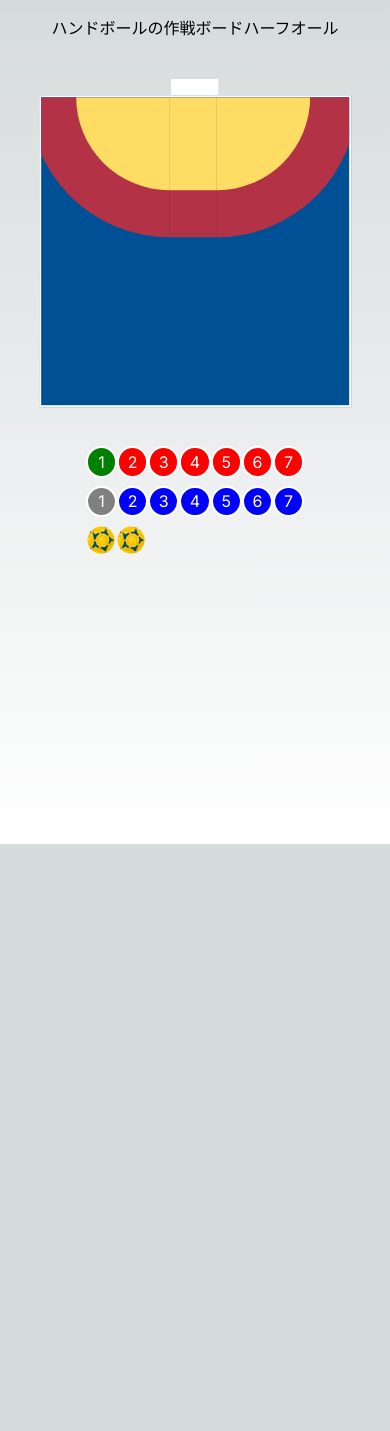
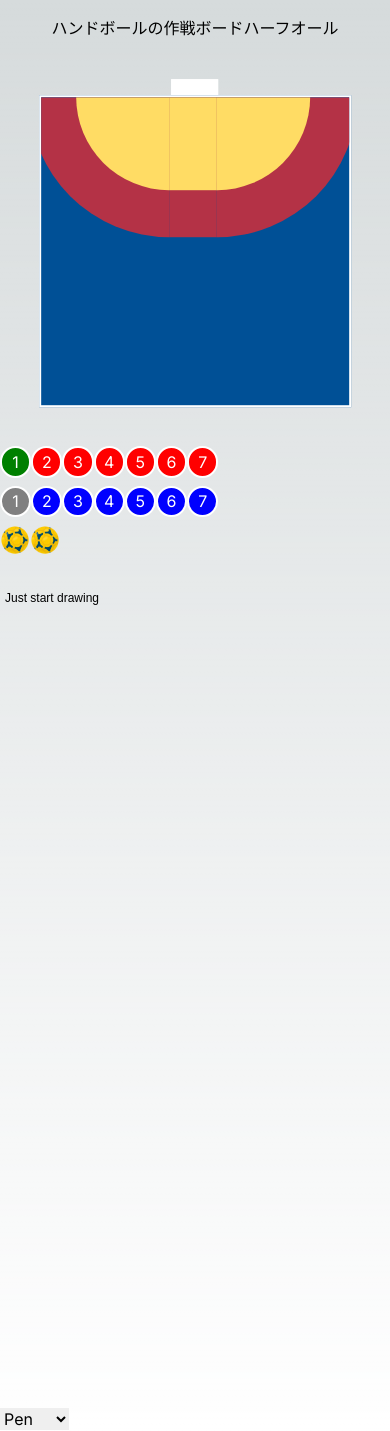
Before and after one commit to tocchi-739/handball-board, a Next.js app: page / in a window 390 px wide. Before the commit the page ends 844 px from the top, so only its background shows below. Built offline with nearby package versions, Linux system fonts and the light colour scheme.

Commit message:
✨ 線を引けるようにした

```diff
--- a/app/globals.css
+++ b/app/globals.css
@@ -17,7 +17,7 @@
 }
 html,
 body {
-  overflow: hidden;
+  /* overflow: hidden; */
 }
 body {
   color: rgb(var(--foreground-rgb));
--- a/app/page.tsx
+++ b/app/page.tsx
@@ -1,12 +1,21 @@
 "use client";
 import { AllCourt } from "@/component/AllCourt";
 import { Balls } from "@/component/Balls";
+import { DottedLineDrawing } from "@/component/DottedLineDrawing";
 import { HalfCourt } from "@/component/HalfCourt";
 import { Header } from "@/component/Header";
 import { Player } from "@/component/Player";
+import dynamic from "next/dynamic";
 import Image from "next/image";
 import { useState } from "react";
 import Draggable from "react-draggable";
+
+// const DottedLineDrawing = dynamic(
+//   () => import("../component/DottedLineDrawing"),
+//   {
+//     ssr: false,
+//   }
+// );
 
 export default function Home() {
   const [isHalfCourt, setIsHalfCourt] = useState(true);
@@ -25,6 +34,7 @@ export default function Home() {
         <div className="box-border lg:p-4 lg:w-1/3">
           <Balls />
         </div>
+        <DottedLineDrawing />
       </div>
     </main>
   );
--- /dev/null
+++ b/component/DottedLineDrawing.tsx
@@ -0,0 +1,86 @@
+import React, { useRef, useState } from "react";
+import { createRoot } from "react-dom/client";
+import { Stage, Layer, Line, Text } from "react-konva";
+import { HalfCourt } from "./HalfCourt";
+
+interface LineData {
+  tool: string;
+  points: number[];
+}
+
+export const DottedLineDrawing = () => {
+  const [tool, setTool] = useState<string>("pen");
+  const [lines, setLines] = useState<LineData[]>([]);
+  const isDrawing = useRef<boolean>(false);
+
+  const handleMouseDown = (e: any) => {
+    isDrawing.current = true;
+    const pos = e.target.getStage().getPointerPosition();
+    if (pos) {
+      setLines([...lines, { tool, points: [pos.x, pos.y] }]);
+    }
+  };
+
+  const handleMouseMove = (e: any) => {
+    // no drawing - skipping
+    if (!isDrawing.current) {
+      return;
+    }
+    const stage = e.target.getStage();
+    const point = stage.getPointerPosition();
+    let lastLine = lines[lines.length - 1];
+    // add point
+    lastLine.points = lastLine.points.concat([point.x, point.y]);
+
+    // replace last
+    lines.splice(lines.length - 1, 1, lastLine);
+    setLines(lines.concat());
+  };
+
+  const handleMouseUp = () => {
+    isDrawing.current = false;
+  };
+
+  return (
+    <div>
+      <Stage
+        width={window.innerWidth}
+        height={window.innerHeight}
+        onMouseDown={handleMouseDown}
+        onMousemove={handleMouseMove}
+        onMouseup={handleMouseUp}
+      >
+        <Layer>
+          <Text text="Just start drawing" x={5} y={30} />
+          {lines.map((line, i) => (
+            <Line
+              key={i}
+              points={line.points}
+              stroke="#df4b26"
+              strokeWidth={5}
+              tension={0.5}
+              lineCap="round"
+              lineJoin="round"
+              globalCompositeOperation={
+                line.tool === "eraser" ? "destination-out" : "source-over"
+              }
+            />
+          ))}
+        </Layer>
+      </Stage>
+      <select
+        value={tool}
+        onChange={(e) => {
+          setTool(e.target.value);
+        }}
+      >
+        <option value="pen">Pen</option>
+        <option value="eraser">Eraser</option>
+      </select>
+    </div>
+  );
+};
+
+// const container = document.getElementById('root');
+// const root = createRoot(container);
+// root.render(<App />);
--- a/next.config.js
+++ b/next.config.js
@@ -1,4 +1,13 @@
 /** @type {import('next').NextConfig} */
-const nextConfig = {}
 
-module.exports = nextConfig
+const nextConfig = {
+  experimental: {
+    esmExternals: "loose", // required to make Konva & react-konva work
+  },
+  webpack: (config) => {
+    config.externals = [...config.externals, { canvas: "canvas" }]; // required to make Konva & react-konva work
+    return config;
+  },
+};
+
+module.exports = nextConfig;
--- a/package.json
+++ b/package.json
@@ -9,6 +9,7 @@
     "lint": "next lint"
   },
   "dependencies": {
+    "canvas": "^2.11.2",
     "konva": "^9.3.0",
     "next": "14.0.4",
     "react": "^18",
```
Also changed, not shown: 1 other file (tests, documents, lock files or other folders).
